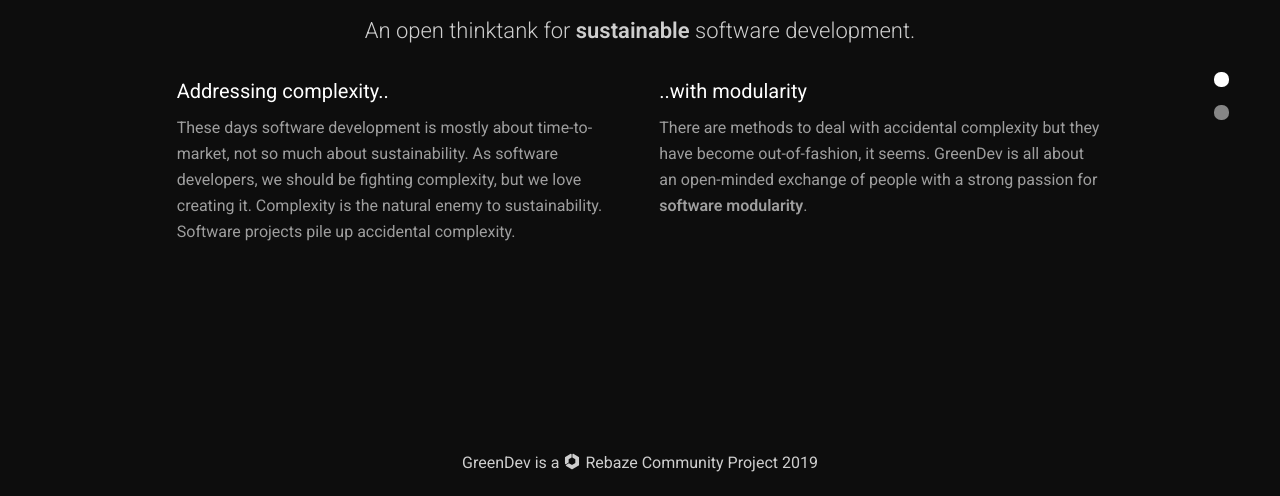
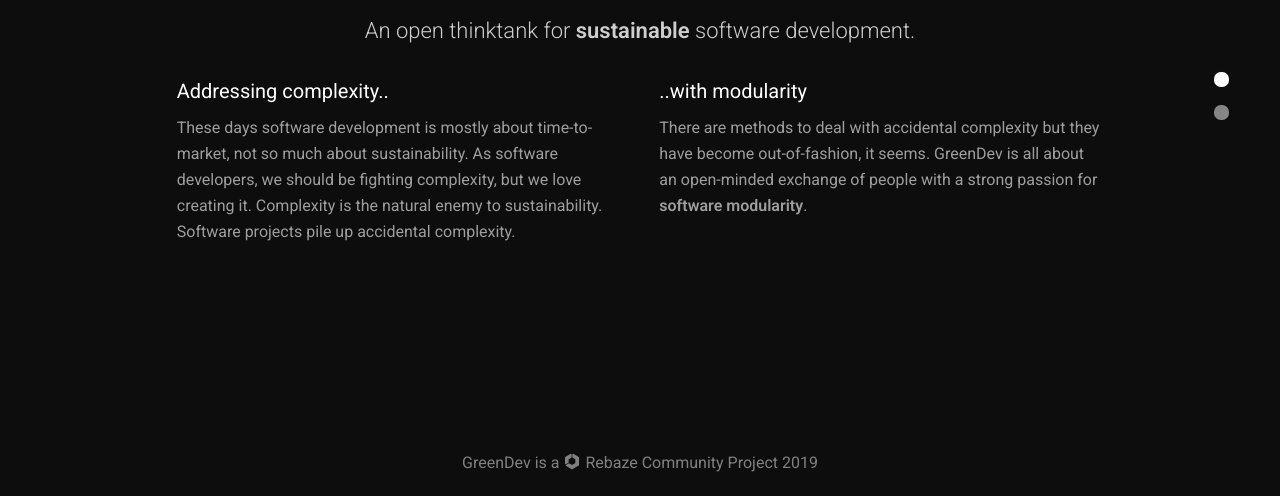
Before and after one commit to greendevio/greendevio.github.io, a plain HTML site: page index.html in a window 1280 px wide. Shown: the part 304-800 px from the top of the page. Drawn offline with nearby package versions, Linux system fonts and the light colour scheme.

Commit message:
fixed opacity

```diff
--- a/index.html
+++ b/index.html
@@ -253,7 +253,7 @@
 <!-- Panel Bottom #15 -->
 <nav class="panel bottom  ">
   <div class="sections">
-    <div class="center"><a href="https://www.rebaze.com" class="opacity-8">GreenDev is a <svg style="height:21px;"><use xmlns:xlink="http://www.w3.org/1999/xlink" xlink:href="#rebaze_logo"></use></svg> Rebaze Community Project 2019</a></div>
+    <div class="center opacity-6 tiny"><a href="https://www.rebaze.com" class="opacity-8">GreenDev is a <svg style="height:21px;"><use xmlns:xlink="http://www.w3.org/1999/xlink" xlink:href="#rebaze_logo"></use></svg> Rebaze Community Project 2019</a></div>
   </div>
 </nav>
 
```
